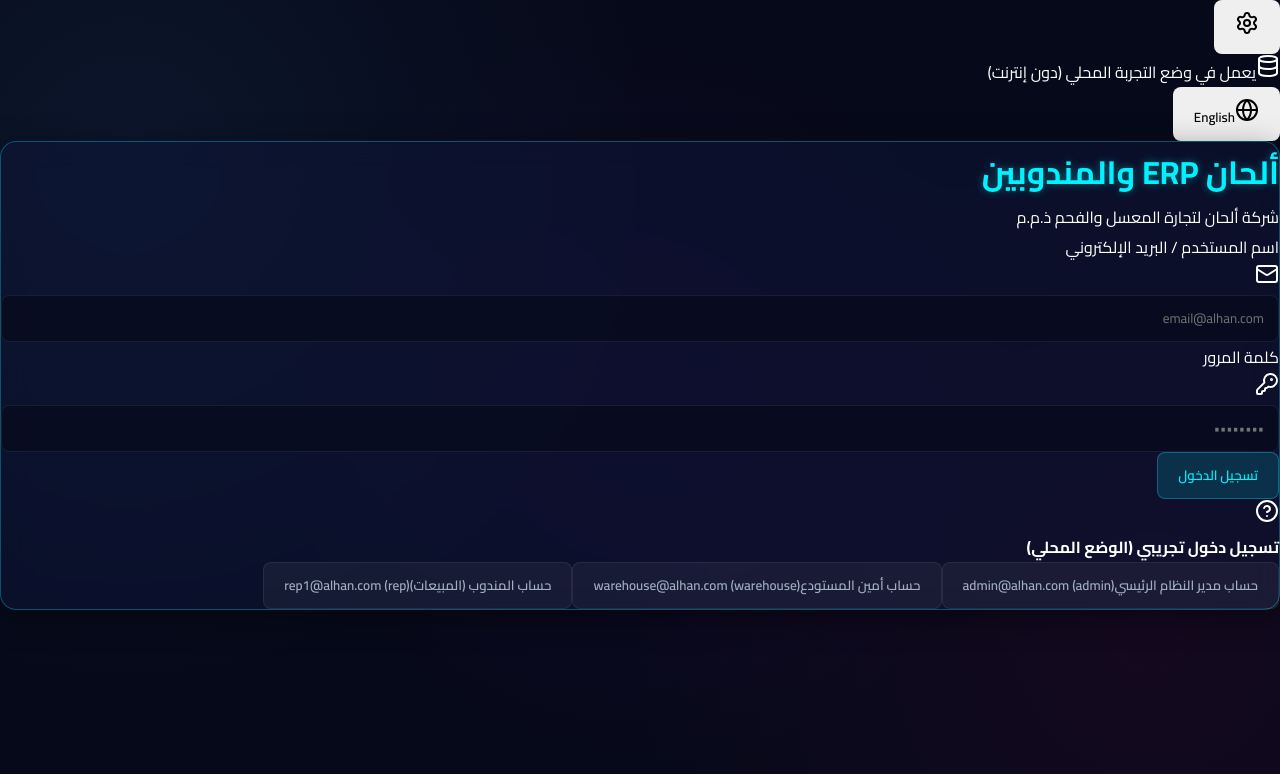
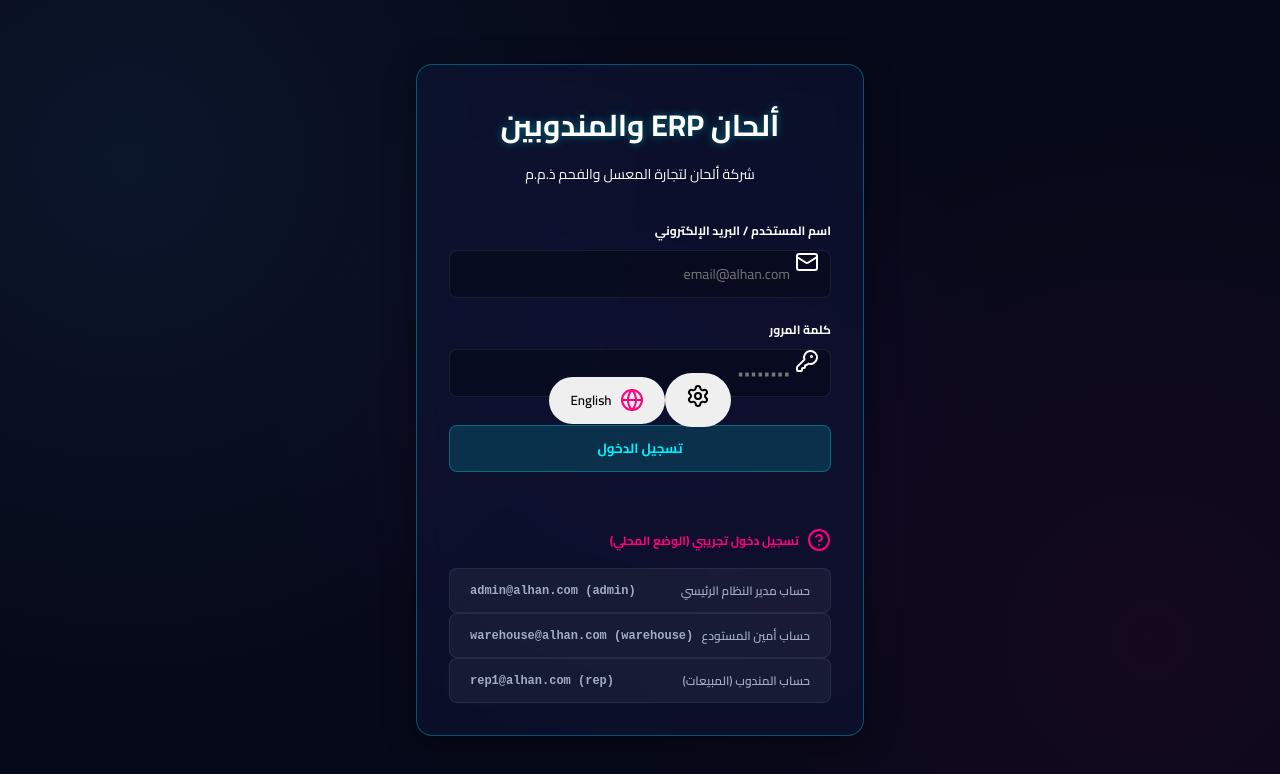
Before and after one commit to MrHatim007/Alhan-System-By-Hatim, a React (Vite) app: page / in a window 1280 px wide. Shown: the top 774 px of the page. Built offline with nearby package versions, Linux system fonts and the light colour scheme.

Commit message:
style: fix inline block layout and layout overlaps

```diff
--- a/src/index.css
+++ b/src/index.css
@@ -42,7 +42,12 @@
   --transition-smooth: all 0.3s cubic-bezier(0.25, 0.8, 0.25, 1);
 }
 
-/* Base Styles */
+/* Display Utilities */
+.block { display: block !important; }
+.inline-block { display: inline-block !important; }
+.inline { display: inline !important; }
+
+/* Base Reset & Configuration */
 * {
   box-sizing: border-box;
   margin: 0;
@@ -66,36 +71,85 @@ body.rtl-layout {
   font-family: var(--font-ar);
 }
 
-/* Custom Scrollbars using modern standards */
+/* Layout Core Utilities */
+.flex { display: flex !important; }
+.flex-col { flex-direction: column !important; }
+.flex-row { flex-direction: row !important; }
+.flex-1 { flex: 1 1 0% !important; }
+.flex-grow { flex-grow: 1 !important; }
+.flex-shrink-0 { flex-shrink: 0 !important; }
+
+.grid { display: grid !important; }
+.grid-cols-1 { grid-template-columns: repeat(1, minmax(0, 1fr)) !important; }
+.grid-cols-2 { grid-template-columns: repeat(2, minmax(0, 1fr)) !important; }
+
+/* Responsive Grid columns mapping */
+@media (min-width: 768px) {
+  .md\:grid-cols-2 { grid-template-columns: repeat(2, minmax(0, 1fr)) !important; }
+  .md\:grid-cols-3 { grid-template-columns: repeat(3, minmax(0, 1fr)) !important; }
+  .md\:col-span-1 { grid-column: span 1 / span 1 !important; }
+}
+
+@media (min-width: 1024px) {
+  .lg\:grid-cols-3 { grid-template-columns: repeat(3, minmax(0, 1fr)) !important; }
+  .lg\:grid-cols-5 { grid-template-columns: repeat(5, minmax(0, 1fr)) !important; }
+  .lg\:col-span-1 { grid-column: span 1 / span 1 !important; }
+  .lg\:col-span-2 { grid-column: span 2 / span 2 !important; }
+  .lg\:col-span-3 { grid-column: span 3 / span 3 !important; }
+}
+
+/* Gaps */
+.gap-1 { gap: 4px !important; }
+.gap-1.5, .gap-1\.5 { gap: 6px !important; }
+.gap-2 { gap: 8px !important; }
+.gap-2.5, .gap-2\.5 { gap: 10px !important; }
+.gap-3 { gap: 12px !important; }
+.gap-4 { gap: 16px !important; }
+.gap-5 { gap: 20px !important; }
+.gap-6 { gap: 24px !important; }
+
+/* Alignment and Justification */
+.justify-between { justify-content: space-between !important; }
+.justify-center { justify-content: center !important; }
+.justify-end { justify-content: flex-end !important; }
+.items-center { align-items: center !important; }
+.items-start { align-items: flex-start !important; }
+.items-end { align-items: flex-end !important; }
+
+/* Display Toggles & Responsiveness */
+.hidden { display: none !important; }
+
+@media (min-width: 768px) {
+  .md\:flex { display: flex !important; }
+  .md\:hidden { display: none !important; }
+}
+
+/* Custom Scrollbars */
 body, .custom-scrollbar {
   --scrollbar-thumb: var(--border-neon-cyan);
   --scrollbar-track: rgba(13, 19, 44, 0.3);
-
   scrollbar-color: var(--scrollbar-thumb) var(--scrollbar-track);
   scrollbar-width: thin;
 }
 
-/* WebKit Fallback */
 @supports not (scrollbar-color: auto) {
   body::-webkit-scrollbar,
   .custom-scrollbar::-webkit-scrollbar {
     width: 6px;
     height: 6px;
   }
-
   body::-webkit-scrollbar-thumb,
   .custom-scrollbar::-webkit-scrollbar-thumb {
     background: var(--border-neon-cyan);
     border-radius: 4px;
   }
-
   body::-webkit-scrollbar-track,
   .custom-scrollbar::-webkit-scrollbar-track {
     background: rgba(13, 19, 44, 0.3);
   }
 }
 
-/* Glassmorphism Classes */
+/* Glassmorphism panel styles */
 .glass-panel {
   background: var(--bg-glass-card);
   backdrop-filter: var(--glass-blur);
@@ -112,74 +166,40 @@ body, .custom-scrollbar {
   box-shadow: 0 12px 40px 0 rgba(0, 0, 0, 0.5);
 }
 
-/* Neon Glow Card Accents */
-.border-glow-cyan {
-  border: 1px solid var(--border-neon-cyan);
-}
-.border-glow-cyan:hover {
-  box-shadow: var(--shadow-neon-cyan);
-}
+/* Borders & Shadow Accents */
+.border-glow-cyan { border: 1px solid var(--border-neon-cyan); }
+.border-glow-cyan:hover { box-shadow: var(--shadow-neon-cyan); }
+.border-glow-pink { border: 1px solid var(--border-neon-pink); }
+.border-glow-pink:hover { box-shadow: var(--shadow-neon-pink); }
+.border-glow-green { border: 1px solid var(--border-neon-green); }
+.border-glow-green:hover { box-shadow: var(--shadow-neon-green); }
+.border-glow-amber { border: 1px solid var(--border-neon-amber); }
+.border-glow-amber:hover { box-shadow: var(--shadow-neon-amber); }
 
-.border-glow-pink {
-  border: 1px solid var(--border-neon-pink);
-}
-.border-glow-pink:hover {
-  box-shadow: var(--shadow-neon-pink);
-}
+/* Text Glows */
+.text-glow-cyan { color: var(--neon-cyan); text-shadow: 0 0 8px rgba(0, 242, 254, 0.4); }
+.text-glow-pink { color: var(--neon-pink); text-shadow: 0 0 8px rgba(255, 0, 127, 0.4); }
+.text-glow-green { color: var(--neon-green); text-shadow: 0 0 8px rgba(0, 255, 87, 0.4); }
+.text-glow-amber { color: var(--neon-amber); text-shadow: 0 0 8px rgba(249, 212, 35, 0.4); }
+.text-glow-purple { color: var(--neon-purple); text-shadow: 0 0 8px rgba(182, 13, 251, 0.4); }
 
-.border-glow-green {
-  border: 1px solid var(--border-neon-green);
-}
-.border-glow-green:hover {
-  box-shadow: var(--shadow-neon-green);
-}
-
-.border-glow-amber {
-  border: 1px solid var(--border-neon-amber);
-}
-.border-glow-amber:hover {
-  box-shadow: var(--shadow-neon-amber);
-}
-
-/* Text glow styles */
-.text-glow-cyan {
-  color: var(--neon-cyan);
-  text-shadow: 0 0 8px rgba(0, 242, 254, 0.4);
-}
-.text-glow-pink {
-  color: var(--neon-pink);
-  text-shadow: 0 0 8px rgba(255, 0, 127, 0.4);
-}
-.text-glow-green {
-  color: var(--neon-green);
-  text-shadow: 0 0 8px rgba(0, 255, 87, 0.4);
-}
-.text-glow-amber {
-  color: var(--neon-amber);
-  text-shadow: 0 0 8px rgba(249, 212, 35, 0.4);
-}
-.text-glow-purple {
-  color: var(--neon-purple);
-  text-shadow: 0 0 8px rgba(182, 13, 251, 0.4);
-}
-
-/* Interactive Elements */
+/* Interactive Input Elements */
 input, select, textarea {
-  background: rgba(8, 12, 30, 0.8);
-  border: 1px solid var(--border-glass);
-  color: var(--text-primary);
-  padding: 10px 14px;
-  border-radius: 8px;
-  font-family: inherit;
-  outline: none;
-  transition: var(--transition-smooth);
-  width: 100%;
+  background: rgba(8, 12, 30, 0.8) !important;
+  border: 1px solid var(--border-glass) !important;
+  color: var(--text-primary) !important;
+  padding: 10px 14px !important;
+  border-radius: 8px !important;
+  font-family: inherit !important;
+  outline: none !important;
+  transition: var(--transition-smooth) !important;
+  width: 100% !important;
 }
 
 input:focus, select:focus, textarea:focus {
-  border-color: var(--neon-cyan);
-  box-shadow: 0 0 10px rgba(0, 242, 254, 0.2);
-  background: rgba(8, 12, 30, 0.95);
+  border-color: var(--neon-cyan) !important;
+  box-shadow: 0 0 10px rgba(0, 242, 254, 0.2) !important;
+  background: rgba(8, 12, 30, 0.95) !important;
 }
 
 button {
@@ -193,49 +213,49 @@ button {
 }
 
 .btn-primary-cyan {
-  background: rgba(0, 242, 254, 0.15);
-  border: 1px solid var(--border-neon-cyan);
-  color: var(--neon-cyan);
+  background: rgba(0, 242, 254, 0.15) !important;
+  border: 1px solid var(--border-neon-cyan) !important;
+  color: var(--neon-cyan) !important;
 }
 .btn-primary-cyan:hover {
-  background: var(--neon-cyan);
-  color: #000;
-  box-shadow: var(--shadow-neon-cyan);
+  background: var(--neon-cyan) !important;
+  color: #000 !important;
+  box-shadow: var(--shadow-neon-cyan) !important;
 }
 
 .btn-primary-pink {
-  background: rgba(255, 0, 127, 0.15);
-  border: 1px solid var(--border-neon-pink);
-  color: var(--neon-pink);
+  background: rgba(255, 0, 127, 0.15) !important;
+  border: 1px solid var(--border-neon-pink) !important;
+  color: var(--neon-pink) !important;
 }
 .btn-primary-pink:hover {
-  background: var(--neon-pink);
-  color: #fff;
-  box-shadow: var(--shadow-neon-pink);
+  background: var(--neon-pink) !important;
+  color: #fff !important;
+  box-shadow: var(--shadow-neon-pink) !important;
 }
 
 .btn-primary-green {
-  background: rgba(0, 255, 135, 0.15);
-  border: 1px solid var(--border-neon-green);
-  color: var(--neon-green);
+  background: rgba(0, 255, 135, 0.15) !important;
+  border: 1px solid var(--border-neon-green) !important;
+  color: var(--neon-green) !important;
 }
 .btn-primary-green:hover {
-  background: var(--neon-green);
-  color: #000;
-  box-shadow: var(--shadow-neon-green);
+  background: var(--neon-green) !important;
+  color: #000 !important;
+  box-shadow: var(--shadow-neon-green) !important;
 }
 
 .btn-secondary {
-  background: rgba(255, 255, 255, 0.05);
-  border: 1px solid var(--border-glass);
-  color: var(--text-secondary);
+  background: rgba(255, 255, 255, 0.05) !important;
+  border: 1px solid var(--border-glass) !important;
+  color: var(--text-secondary) !important;
 }
 .btn-secondary:hover {
-  background: rgba(255, 255, 255, 0.1);
-  color: var(--text-primary);
+  background: rgba(255, 255, 255, 0.1) !important;
+  color: var(--text-primary) !important;
 }
 
-/* Modals & Dialogs with modern exit/entry animations */
+/* Modals & Dialogs */
 dialog {
   margin: auto;
   border: none;
@@ -246,10 +266,7 @@ dialog {
 dialog::backdrop {
   background-color: rgba(3, 5, 15, 0.8);
   backdrop-filter: blur(8px);
-  transition:
-    display 0.3s allow-discrete,
-    overlay 0.3s allow-discrete,
-    background-color 0.3s ease-out;
+  transition: display 0.3s allow-discrete, overlay 0.3s allow-discrete, background-color 0.3s ease-out;
 }
 
 .dialog-content {
@@ -272,7 +289,6 @@ dialog::backdrop {
 dialog[open] .dialog-content {
   opacity: 1;
   transform: scale(1);
-
   @starting-style {
     opacity: 0;
     transform: scale(0.95);
@@ -281,13 +297,11 @@ dialog[open] .dialog-content {
 
 dialog[open]::backdrop {
   background-color: rgba(3, 5, 15, 0.8);
-
   @starting-style {
     background-color: rgba(3, 5, 15, 0);
   }
 }
 
-/* Reduced Motion styling hook */
 @media (prefers-reduced-motion: reduce) {
   .dialog-content, dialog::backdrop {
     transition-duration: 0.05s;
@@ -300,7 +314,7 @@ dialog[open]::backdrop {
   }
 }
 
-/* Custom Table Layouts */
+/* Tables and scrolling */
 .dense-table-container {
   overflow-x: auto;
   width: 100%;
@@ -335,7 +349,7 @@ body.rtl-layout .dense-table {
   background: rgba(255, 255, 255, 0.02);
 }
 
-/* Badge Styles */
+/* Badges */
 .badge {
   display: inline-block;
   padding: 4px 10px;
@@ -350,24 +364,22 @@ body.rtl-layout .dense-table {
   color: var(--neon-green);
   border: 1px solid var(--border-neon-green);
 }
-
 .badge-unpaid {
   background: rgba(255, 0, 127, 0.15);
   color: var(--neon-pink);
   border: 1px solid var(--border-neon-pink);
 }
-
 .badge-partial {
   background: rgba(249, 212, 35, 0.15);
   color: var(--neon-amber);
   border: 1px solid var(--border-neon-amber);
 }
 
-/* Layout helpers */
+/* Grid helper layout */
 .grid-cols-auto-fit {
-  display: grid;
-  grid-template-columns: repeat(auto-fit, minmax(240px, 1fr));
-  gap: 20px;
+  display: grid !important;
+  grid-template-columns: repeat(auto-fit, minmax(240px, 1fr)) !important;
+  gap: 20px !important;
 }
 
 .pulse-glow {
@@ -375,40 +387,165 @@ body.rtl-layout .dense-table {
 }
 
 @keyframes pulse-ring {
-  0% {
-    box-shadow: 0 0 0 0 rgba(0, 242, 254, 0.4);
-  }
-  70% {
-    box-shadow: 0 0 0 10px rgba(0, 242, 254, 0);
-  }
-  100% {
-    box-shadow: 0 0 0 0 rgba(0, 242, 254, 0);
-  }
+  0% { box-shadow: 0 0 0 0 rgba(0, 242, 254, 0.4); }
+  70% { box-shadow: 0 0 0 10px rgba(0, 242, 254, 0); }
+  100% { box-shadow: 0 0 0 0 rgba(0, 242, 254, 0); }
 }
 
-/* Mobile & Tablet Responsive Enhancements */
+/* Sizing Utilities */
+.w-full { width: 100% !important; }
+.h-full { height: 100% !important; }
+.min-h-screen { min-height: 100vh !important; }
+.h-screen { height: 100vh !important; }
+.w-8 { width: 32px !important; }
+.h-8 { height: 32px !important; }
+.w-10 { width: 40px !important; }
+.h-10 { height: 40px !important; }
+.w-12 { width: 48px !important; }
+.h-12 { height: 48px !important; }
+.w-16 { width: 64px !important; }
+.w-20 { width: 80px !important; }
+.w-28 { width: 112px !important; }
+.w-32 { width: 128px !important; }
+.w-48 { width: 192px !important; }
+.w-64 { width: 256px !important; }
+.max-w-md { max-width: 28rem !important; }
+.max-w-lg { max-width: 32rem !important; }
+.max-w-xl { max-width: 36rem !important; }
+.max-w-2xl { max-width: 42rem !important; }
+.max-w-sm { max-width: 24rem !important; }
+
+/* Padding and Margins Utilities */
+.p-2 { padding: 8px !important; }
+.p-3 { padding: 12px !important; }
+.p-4 { padding: 16px !important; }
+.p-6 { padding: 24px !important; }
+.p-8 { padding: 32px !important; }
+.pb-2 { padding-bottom: 8px !important; }
+.pb-3 { padding-bottom: 12px !important; }
+.pb-4 { padding-bottom: 16px !important; }
+.pb-5 { padding-bottom: 20px !important; }
+.pb-6 { padding-bottom: 24px !important; }
+.pb-8 { padding-bottom: 32px !important; }
+.pb-12 { padding-bottom: 48px !important; }
+.pb-16 { padding-bottom: 64px !important; }
+.pt-2 { padding-top: 8px !important; }
+.pt-3 { padding-top: 12px !important; }
+.pt-4 { padding-top: 16px !important; }
+.pt-6 { padding-top: 24px !important; }
+.pl-1 { padding-left: 4px !important; }
+.pl-3 { padding-left: 12px !important; }
+.pl-9 { padding-left: 36px !important; }
+.pl-10 { padding-left: 40px !important; }
+.pr-4 { padding-right: 16px !important; }
+
+.m-auto { margin: auto !important; }
+.mb-1 { margin-bottom: 4px !important; }
+.mb-2 { margin-bottom: 8px !important; }
+.mb-3 { margin-bottom: 12px !important; }
+.mb-4 { margin-bottom: 16px !important; }
+.mb-6 { margin-bottom: 24px !important; }
+.mb-8 { margin-bottom: 32px !important; }
+.mt-1 { margin-top: 4px !important; }
+.mt-2 { margin-top: 8px !important; }
+.mt-4 { margin-top: 16px !important; }
+.mx-auto { margin-left: auto !important; margin-right: auto !important; }
+.my-4 { margin-top: 16px !important; margin-bottom: 16px !important; }
+
+/* Text configurations */
+.text-xs { font-size: 0.75rem !important; }
+.text-sm { font-size: 0.875rem !important; }
+.text-base { font-size: 1rem !important; }
+.text-lg { font-size: 1.125rem !important; }
+.text-xl { font-size: 1.25rem !important; }
+.text-2xl { font-size: 1.5rem !important; }
+.text-3xl { font-size: 1.875rem !important; }
+
+.font-medium { font-weight: 500 !important; }
+.font-semibold { font-weight: 600 !important; }
+.font-bold { font-weight: 700 !important; }
+.font-black { font-weight: 900 !important; }
+.font-mono { font-family: monospace !important; }
+
+.text-center { text-align: center !important; }
+.text-right { text-align: right !important; }
+.text-left { text-align: left !important; }
+
+/* Specific Colors helper */
+.text-white { color: #ffffff !important; }
+.text-neon-cyan { color: var(--neon-cyan) !important; }
+.text-neon-pink { color: var(--neon-pink) !important; }
+.text-neon-green { color: var(--neon-green) !important; }
+.text-neon-amber { color: var(--neon-amber) !important; }
+.text-neon-purple { color: var(--neon-purple) !important; }
+
+.bg-slate-900 { background-color: #0b0f24 !important; }
+.bg-slate-950 { background-color: #060919 !important; }
+.bg-black { background-color: #000000 !important; }
+.bg-transparent { background-color: transparent !important; }
+
+.border { border: 1px solid var(--border-glass) !important; }
+.border-slate-800 { border-color: rgba(255, 255, 255, 0.08) !important; }
+.border-slate-700 { border-color: rgba(255, 255, 255, 0.12) !important; }
+.border-slate-850 { border-color: rgba(255, 255, 255, 0.05) !important; }
+
+.rounded-lg { border-radius: 8px !important; }
+.rounded-xl { border-radius: 12px !important; }
+.rounded-full { border-radius: 9999px !important; }
+
+.relative { position: relative !important; }
+.absolute { position: absolute !important; }
+.fixed { position: fixed !important; }
+.sticky { position: sticky !important; }
+.top-0 { top: 0 !important; }
+.bottom-0 { bottom: 0 !important; }
+.left-0 { left: 0 !important; }
+.right-0 { right: 0 !important; }
+.inset-0 { top: 0; right: 0; bottom: 0; left: 0 !important; }
+.z-10 { z-index: 10 !important; }
+.z-30 { z-index: 30 !important; }
+.z-40 { z-index: 40 !important; }
+.z-50 { z-index: 50 !important; }
+
+/* RTL input mirroring overrides */
+body.rtl-layout .left-3 {
+  left: auto !important;
+  right: 12px !important;
+}
+
+body.rtl-layout .pl-10 {
+  padding-left: 14px !important;
+  padding-right: 40px !important;
+}
+
+body.rtl-layout .pl-9 {
+  padding-left: 14px !important;
+  padding-right: 36px !important;
+}
+
+/* RTL Number formatting fix (so currency $ and numbers do not invert order) */
+.font-mono {
+  direction: ltr !important;
+  display: inline-block;
+}
+
+/* Tablet & Mobile Media Queries */
 @media (max-width: 768px) {
   body, html {
-    font-size: 14px; /* Slightly smaller base font */
+    font-size: 14px;
   }
 
   .glass-panel {
-    padding: 16px !important; /* Reduce card padding on mobile */
+    padding: 16px !important;
     border-radius: 12px;
   }
 
-  h1 {
-    font-size: 1.6rem !important;
-  }
+  h1 { font-size: 1.6rem !important; }
+  h2 { font-size: 1.3rem !important; }
 
-  h2 {
-    font-size: 1.3rem !important;
-  }
-
-  /* Table responsive styling */
   .dense-table th,
   .dense-table td {
-    padding: 10px 8px; /* High density packing for tiny screens */
+    padding: 10px 8px;
     font-size: 0.8rem;
   }
 
@@ -418,21 +555,19 @@ body.rtl-layout .dense-table {
     background: rgba(8, 12, 30, 0.4);
   }
 
-  /* Modals padding */
   .dialog-content {
     width: 95vw;
     padding: 16px;
   }
 
-  /* Input sizing */
   input, select, button {
-    padding: 8px 12px;
-    font-size: 0.85rem;
+    padding: 8px 12px !important;
+    font-size: 0.85rem !important;
   }
 
   .grid-cols-auto-fit {
-    grid-template-columns: 1fr; /* Stack dashboard cards */
-    gap: 12px;
+    grid-template-columns: 1fr !important;
+    gap: 12px !important;
   }
 }
 
```
